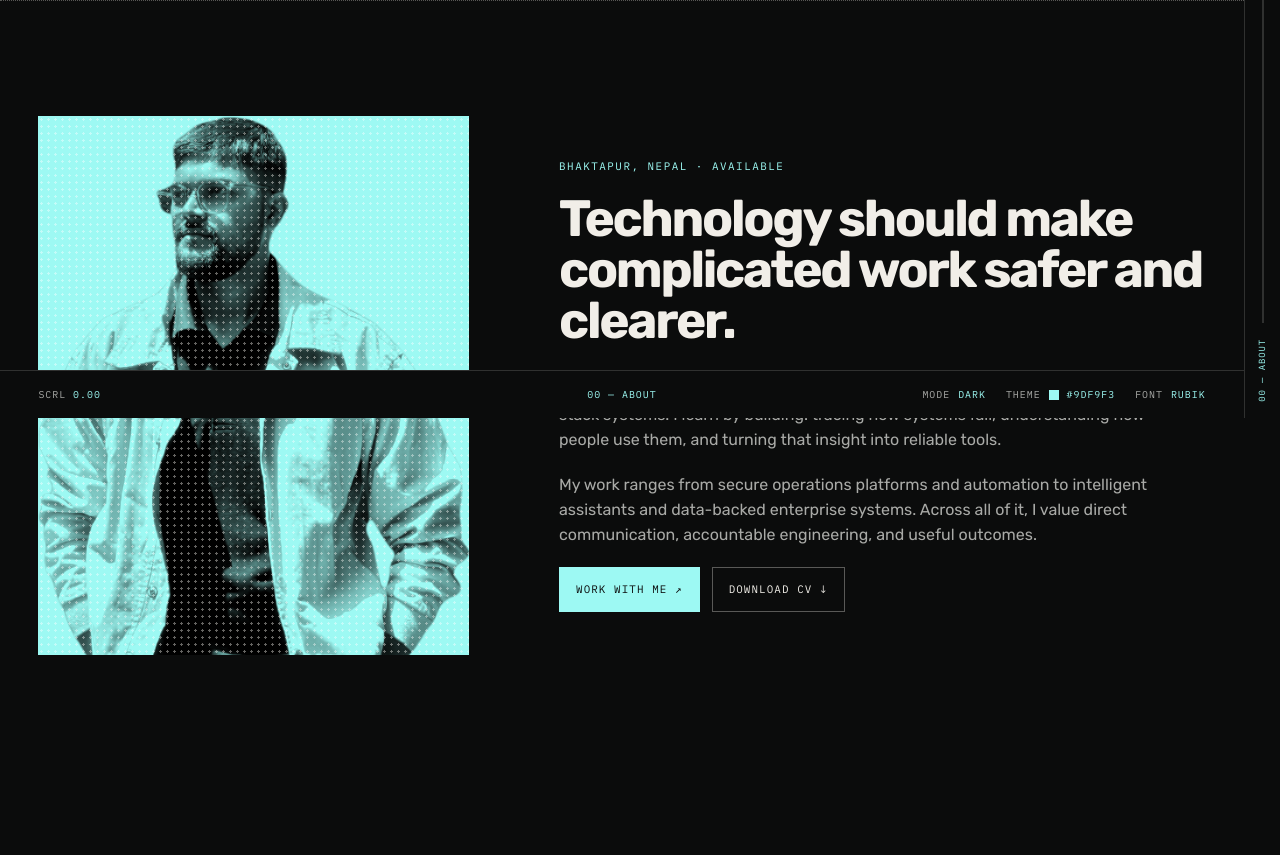
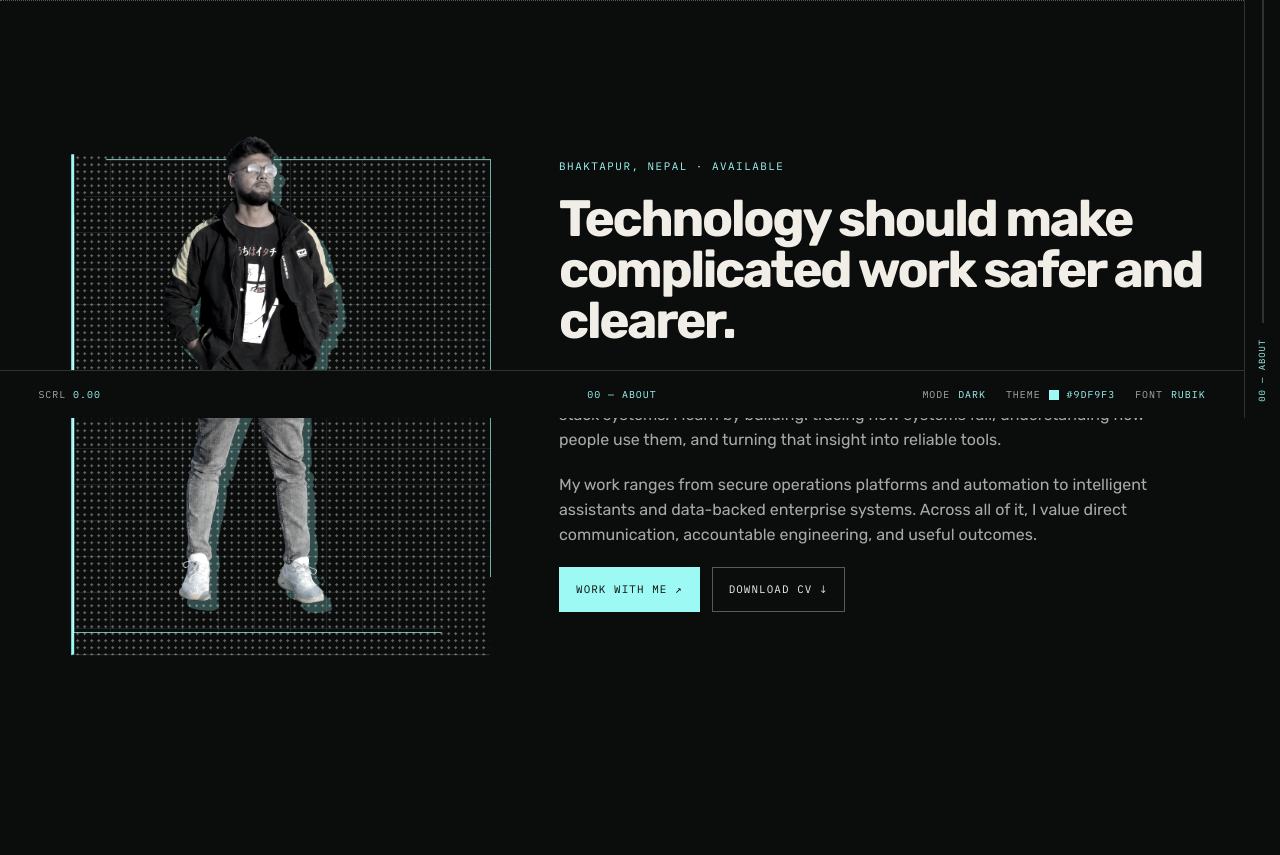
Before and after one commit to thedhirendrayadav/Personal_porfolio, a Flask app: page /about in a window 1280 px wide. Shown: the part 382-1237 px from the top of the page. Run offline with Flask 3, Linux system fonts and the light colour scheme; some web fonts are replaced.

Commit message:
feat: separate about portrait from background

```diff
--- a/static/css/editorial-portfolio.css
+++ b/static/css/editorial-portfolio.css
@@ -449,6 +449,7 @@
     *, *::before, *::after { animation-duration: .01ms !important; animation-iteration-count: 1 !important; transition-duration: .01ms !important; }
     [data-reveal] { opacity: 1; transform: none; }
     .hero-name-depth { transform: none; }
+    .about-portrait-cutout img { filter: grayscale(.82) contrast(1.12); }
     .field-art img { transform: none !important; }
     .capability-row,
     .lab-note,
@@ -556,6 +557,47 @@
   .mission-brief p { font-size: clamp(1.05rem, 1.7vw, 1.35rem); line-height: 1.35; text-wrap: balance; }
   .about-split, .about-profile { display: grid; grid-template-columns: minmax(18rem, .8fr) minmax(0, 1.2fr); gap: clamp(2rem, 7vw, 7rem); align-items: center; }
   .about-split .portrait-treatment { aspect-ratio: 4 / 5; max-height: 45rem; }
+  .about-portrait-cutout {
+    position: relative;
+    isolation: isolate;
+    overflow: visible;
+    background: transparent;
+    border: 0;
+  }
+  .about-portrait-cutout::before {
+    content: "";
+    position: absolute;
+    inset: 8% -5% 4% 8%;
+    z-index: -2;
+    border: 1px solid color-mix(in srgb, var(--accent) 70%, transparent);
+    background:
+      linear-gradient(color-mix(in srgb, var(--accent) 10%, transparent) 1px, transparent 1px),
+      linear-gradient(90deg, color-mix(in srgb, var(--accent) 10%, transparent) 1px, transparent 1px);
+    background-size: 2.25rem 2.25rem;
+    clip-path: polygon(8% 0, 100% 0, 100% 88%, 88% 100%, 0 100%, 0 12%);
+    pointer-events: none;
+  }
+  .about-portrait-cutout::after {
+    content: "";
+    position: absolute;
+    inset: 5% -2% 2% 5%;
+    z-index: -1;
+    border-left: 3px solid var(--accent);
+    border-bottom: 1px solid var(--line);
+    transform: translate(.7rem, .7rem);
+    pointer-events: none;
+  }
+  .about-portrait-cutout img {
+    position: relative;
+    z-index: 1;
+    display: block;
+    width: 100%;
+    height: 100%;
+    object-fit: contain;
+    object-position: center bottom;
+    filter: grayscale(.82) contrast(1.12) drop-shadow(.55rem .65rem 0 color-mix(in srgb, var(--accent) 28%, transparent));
+    mix-blend-mode: normal;
+  }
   .about-lead, .about-copy h2 { font-size: clamp(2rem, 4vw, 4.8rem); line-height: 1; letter-spacing: -.045em; margin-bottom: 2rem; }
   .about-profile figure { aspect-ratio: 4 / 5; }
   .about-copy > p { max-width: 62ch; color: var(--muted); margin-bottom: 1.25rem; }
@@ -684,6 +726,8 @@
     .hero-portrait { width: 65%; height: 72%; opacity: .82; }
     .hero-bottom, .about-split, .about-profile { grid-template-columns: 1fr; }
     .mission-brief { max-width: 100%; }
+    .about-portrait-cutout::before { inset: 6% -3% 3% 5%; }
+    .about-portrait-cutout::after { transform: translate(.4rem, .4rem); }
     .hero-bottom .button-row { justify-content: flex-start; }
     .timeline-row { grid-template-columns: 6rem 1fr; }
     .timeline-row p { grid-column: 2; }
--- a/templates/about.html
+++ b/templates/about.html
@@ -4,7 +4,7 @@
 {% block content %}
 <section class="landmark page-landmark" data-section="00 — ABOUT"><h1><span class="outline-text">ABOUT</span> <span class="accent">ME</span></h1></section>
 <section class="editorial-section editorial-grid">
-  <div class="about-profile"><figure class="portrait-treatment" data-reveal><img src="{{ url_for('static', filename='images/profile.png', v=asset_version) }}" alt="Portrait of Dhirendra Yadav"></figure><div class="about-copy" data-reveal><p class="eyebrow accent">BHAKTAPUR, NEPAL · AVAILABLE</p><h2>Technology should make complicated work safer and clearer.</h2><p>I am Dhirendra Yadav, a BSc IT graduate focused on cybersecurity, AI/ML, and full-stack systems. I learn by building: tracing how systems fail, understanding how people use them, and turning that insight into reliable tools.</p><p>My work ranges from secure operations platforms and automation to intelligent assistants and data-backed enterprise systems. Across all of it, I value direct communication, accountable engineering, and useful outcomes.</p><div class="button-row"><a class="button button-primary" href="{{ url_for('contact') }}">Work with me ↗</a><a class="button" href="{{ url_for('download_cv') }}">Download CV ↓</a></div></div></div>
+  <div class="about-profile"><figure class="portrait-treatment about-portrait-cutout" data-reveal><img src="{{ url_for('static', filename='images/profile-about-cutout.png', v=asset_version) }}" alt="Portrait of Dhirendra Yadav"></figure><div class="about-copy" data-reveal><p class="eyebrow accent">BHAKTAPUR, NEPAL · AVAILABLE</p><h2>Technology should make complicated work safer and clearer.</h2><p>I am Dhirendra Yadav, a BSc IT graduate focused on cybersecurity, AI/ML, and full-stack systems. I learn by building: tracing how systems fail, understanding how people use them, and turning that insight into reliable tools.</p><p>My work ranges from secure operations platforms and automation to intelligent assistants and data-backed enterprise systems. Across all of it, I value direct communication, accountable engineering, and useful outcomes.</p><div class="button-row"><a class="button button-primary" href="{{ url_for('contact') }}">Work with me ↗</a><a class="button" href="{{ url_for('download_cv') }}">Download CV ↓</a></div></div></div>
 </section>
 <section class="editorial-section editorial-grid" data-evidence-block>
   <div class="section-head"><p class="section-kicker accent">01 / JOURNEY</p><h2>Learning through evidence.</h2><p>A path from broad information technology foundations into focused security and intelligent systems work.</p></div>
--- a/templates/index.html
+++ b/templates/index.html
@@ -90,7 +90,7 @@
 
 <section class="editorial-section editorial-grid about-preview" id="about" data-section="05 — ABOUT">
   <div class="section-head"><p class="section-kicker accent">05 / ABOUT</p><h2>Curiosity turned into systems.</h2><p>A BSc IT graduate focused on cybersecurity and intelligent software, based in Nepal and building for real operational needs.</p></div>
-  <div class="about-split"><div class="portrait-treatment"><img src="{{ url_for('static', filename='images/profile.png', v=asset_version) }}" alt="Portrait of Dhirendra Yadav" loading="lazy"></div><div><p class="about-lead">I approach technology as both an engineering discipline and a way to make complex work clearer, safer, and more effective.</p><div class="button-row"><a class="button" href="{{ url_for('about') }}">Read my story ↗</a><a class="button" href="{{ url_for('download_cv') }}">Download CV ↓</a></div></div></div>
+  <div class="about-split"><div class="portrait-treatment about-portrait-cutout"><img src="{{ url_for('static', filename='images/profile-about-cutout.png', v=asset_version) }}" alt="Portrait of Dhirendra Yadav" loading="lazy"></div><div><p class="about-lead">I approach technology as both an engineering discipline and a way to make complex work clearer, safer, and more effective.</p><div class="button-row"><a class="button" href="{{ url_for('about') }}">Read my story ↗</a><a class="button" href="{{ url_for('download_cv') }}">Download CV ↓</a></div></div></div>
 </section>
 
 <section class="landmark" id="contact" data-section="06 — CONTACT"><h2><span class="outline-text">LET'S BUILD</span> <span class="accent">BETTER.</span></h2></section>
```
Also changed, not shown: tests/test_public_pages.py (+17 -2 lines), static/images/profile-about-cutout.png (added).
